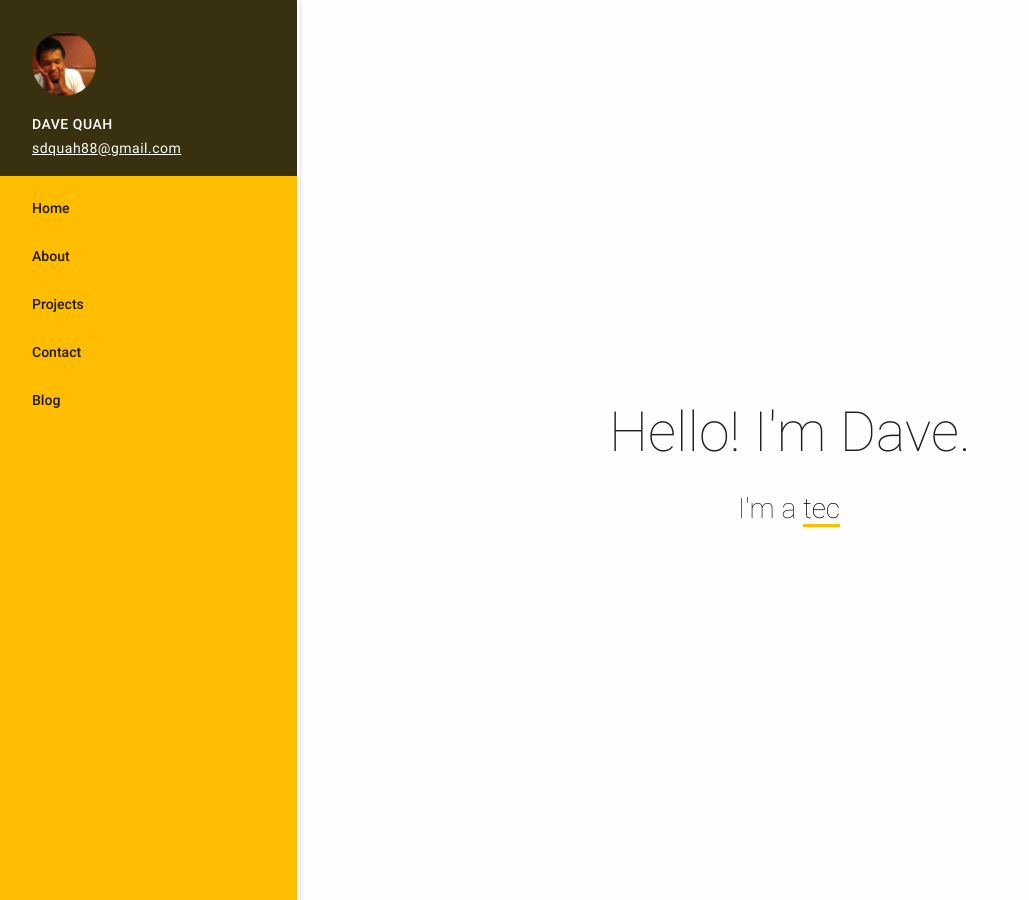
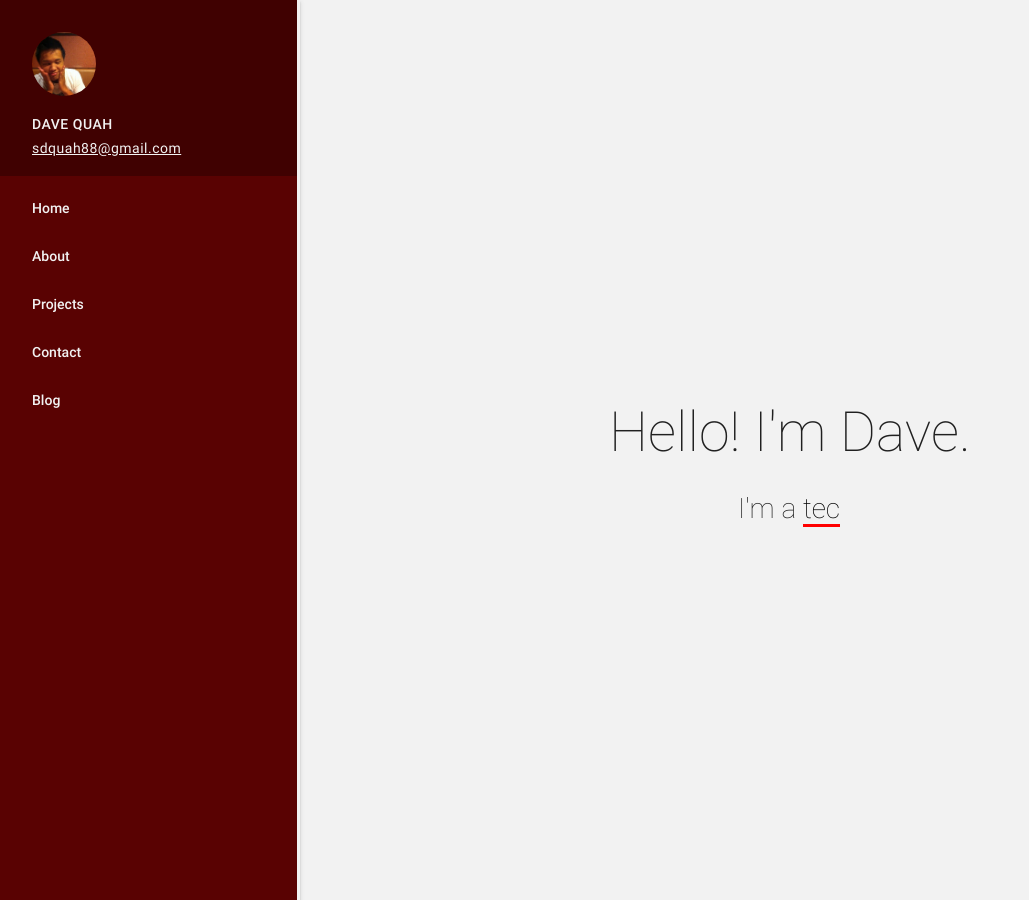
Before and after one commit to Milleus/milleus.github.io, a Jekyll site: the page built from index.html, in a window 1280 px wide and 900 px high. Shown: the whole window, without its empty margins (0-1029 px from the left). Built offline with Jekyll 4.4.1, drawn with Linux system fonts in a browser that asks for light colours; nearby versions of some CDN libraries.

Commit message:
[Dave] change color scheme of website

```diff
--- a/static/css/custom.css
+++ b/static/css/custom.css
@@ -1,5 +1,5 @@
 /* spells on global cooldown */
-html { background: #fefefe; }
+html { background: #f2f2f2; }
 body { margin: 0; }
 header,
 main,
@@ -7,35 +7,35 @@ footer { padding-left: 300px; }
 h1 { font-size: 3.7rem; font-weight: 200; -webkit-font-smoothing: antialiased; }
 h2 { font-size: 2.5rem; -webkit-font-smoothing: antialiased; }
 h3 { font-size: 2rem; -webkit-font-smoothing: antialiased; }
-a { color: #ffbd00; text-decoration: underline; transition: color 300ms 0s ease; }
-a:hover { color: #38300e; }
+a { color: red; text-decoration: underline; transition: color 300ms 0s ease; }
+a:hover { color: #400101; }
 
 section { align-items: center; display: flex; padding: 50px 0; }
 section .header { text-transform: uppercase; }
 section .sub-header { min-height: 20px; text-transform: uppercase; }
-section .line { background-color: #ffbd00; height: 3px; width: 20px; margin: 10px 0; }
-.dirty-text { color: #ffbd00; }
+section .line { background-color: red; height: 3px; width: 20px; margin: 10px 0; }
+.dirty-text { color: red; }
 
 /* dark side */
-.dark-side { background: #000; color: #fff; }
+.dark-side { background: #000; color: #f2f2f2; }
 .dark-side p,
 .dark-side a,
 .dark-side span { letter-spacing: .5px; }
-.dark-side a { color: #fff; }
-.dark-side a:hover { color: #ffbd00; }
+.dark-side a { color: #f2f2f2; }
+.dark-side a:hover { color: red; }
 
 /* navigation */
-#slide-out { background-color: #ffbd00; border-right: 3px solid #fff; }
-#slide-out .user-view { background: #38300e; }
+#slide-out { background-color: #590202; border-right: 3px solid #f2f2f2; }
+#slide-out .user-view { background: #400101; }
 #slide-out .user-view .name { text-transform: uppercase; }
-#slide-out li > a { text-decoration: none; }
+#slide-out li > a { color: #f2f2f2; text-decoration: none; }
 
 /* home */
 section#home { height: 100vh; align-items: center; justify-content: center; flex-direction: column; }
 section#home p.caption { display: flex; font-size: 28px; font-weight: 200; margin: 0; -webkit-font-smoothing: subpixel-antialiased; }
 section#home #typity { position: relative; background: transparent; background-size: 200% 100%; transition: background-position 0.4s; border-right: 2px solid black; animation: blink-caret .75s step-end infinite; }
 section#home #typity.highlighted { border-right: none; background-position:100% 0; background-image: -webkit-linear-gradient(right, rgba(0,0,0,0.2) 50%, transparent 50%); background-image: linear-gradient(to left, rgba(0,0,0,0.2) 50%, transparent 50%) }
-section#home #typity:after { content: ""; position: absolute; left: 0; bottom: 3px; height: 3px; width: 100%; background-color: #ffbd00; z-index: -1; }
+section#home #typity:after { content: ""; position: absolute; left: 0; bottom: 3px; height: 3px; width: 100%; background-color: red; z-index: -1; }
 @keyframes blink-caret { from, to { border-color: transparent } 50% { border-color: black; } }
 
 /* about */
@@ -45,7 +45,7 @@ section#contact .icon-link { text-decoration: none; }
 /* blog */
 
 /* posts */
-section#post code { background-color: #38300e; border-radius: 3px; color: #ffbd00; font-family: "Operator Mono","Fira Code",Consolas,Monaco,"Andale Mono",monospace; font-size: 10px; line-height: 2; padding: 1px 5px; vertical-align: middle; }
+section#post code { background-color: #400101; border-radius: 3px; color: red; font-family: "Operator Mono","Fira Code",Consolas,Monaco,"Andale Mono",monospace; font-size: 10px; line-height: 2; padding: 1px 5px; vertical-align: middle; }
 
 /* responsive */
 @media only screen and (max-width : 992px) {
```
